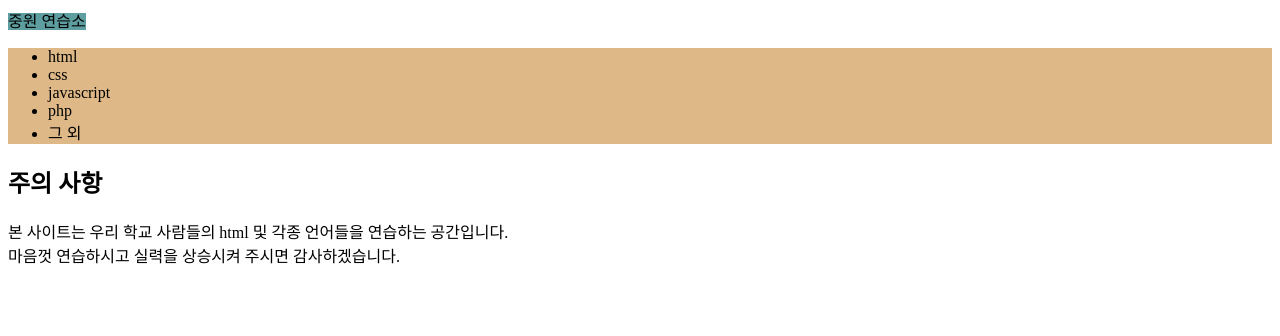
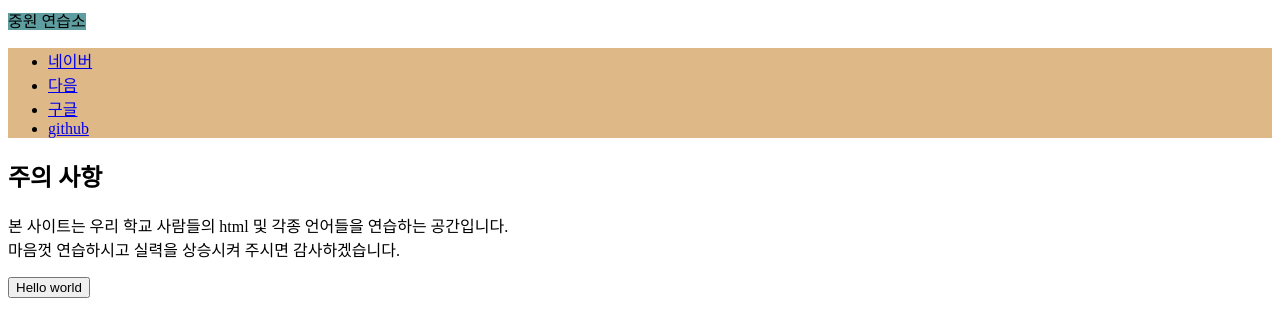
Before and after one commit to manabam/wetank, a plain HTML site: page index.html in a window 1280 px wide. Drawn offline with Linux system fonts and the light colour scheme.

Commit message:
2차 수정
121313

```diff
--- a/index.html
+++ b/index.html
@@ -10,16 +10,25 @@
     </head>
     <nav>
         <ul>
-            <li>html</li>
-            <li>css</li>
-            <li>javascript</li>
-            <li>php</li>
-            <li>그 외</li>
+            <li>
+                <a href="http://www.naver.com" target="_blank" title="네이버 홈페이지 열기">네이버</a>
+            </li>
+            <li>
+                <a href="https://www.daum.net" target="_blank" title="다음 홈페이지 열기">다음</a>
+            </li>
+            <li>
+                <a href="https://www.google.co.kr" target="_blank" title="구글 홈페이지 열기">구글</a>
+            </li>
+            <li>
+                <a href="https://github.com/" target="_blank" title="github 홈페이지 열기">github</a>
+            </li>
         </ul>
     </nav>
     <body>
         <h2>주의 사항</h2>
         <p>본 사이트는 우리 학교 사람들의 html 및 각종 언어들을 연습하는 공간입니다.<br>
         마음껏 연습하시고 실력을 상승시켜 주시면 감사하겠습니다.</p>
+        <input type="button" id="hw" value="Hello world" />
+        <script type="text/javascript" src="js/script.js"></script>
     </body>
     </html>
```
Also changed, not shown: js/script.js (added), 1 other file.
